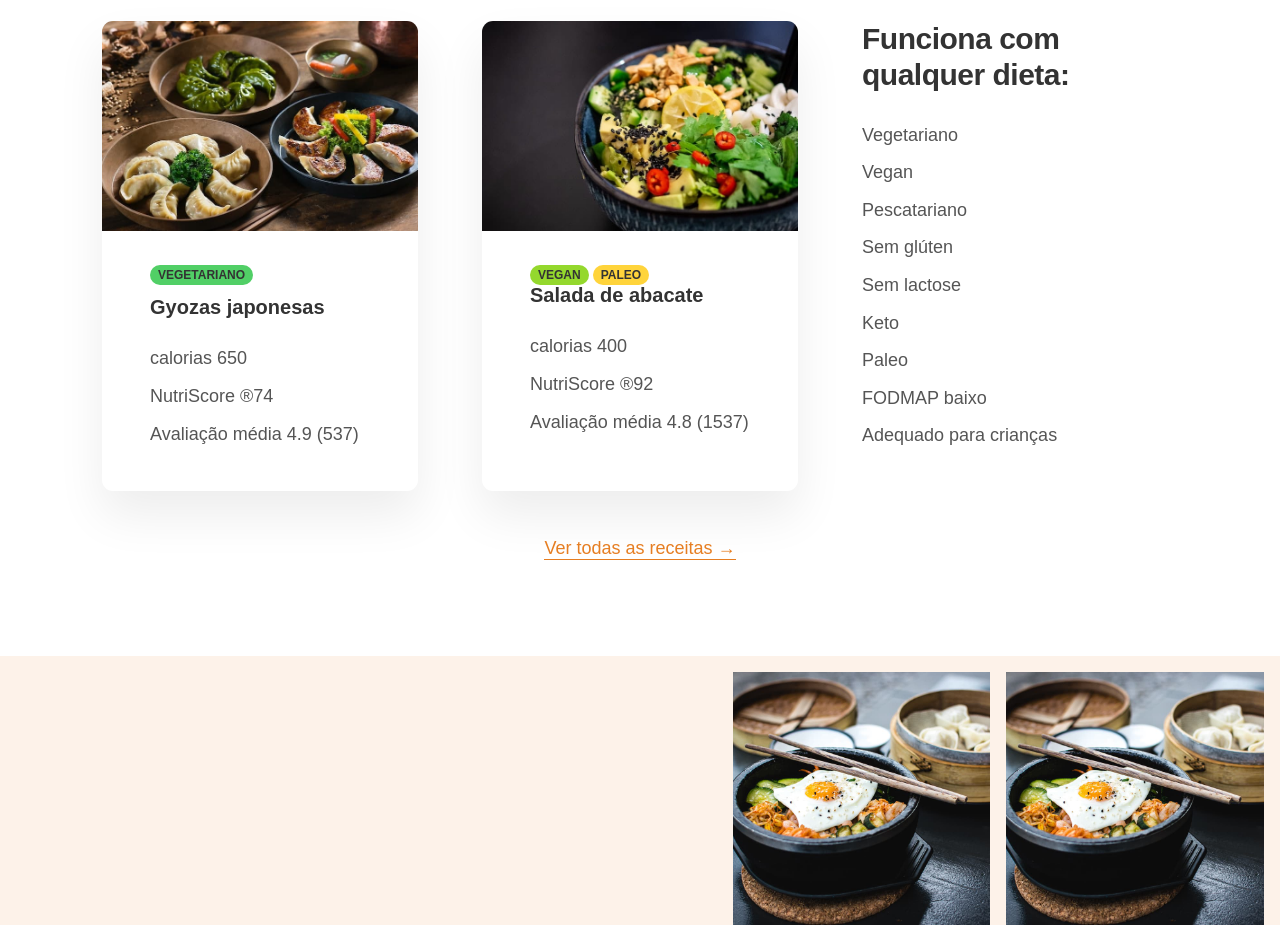
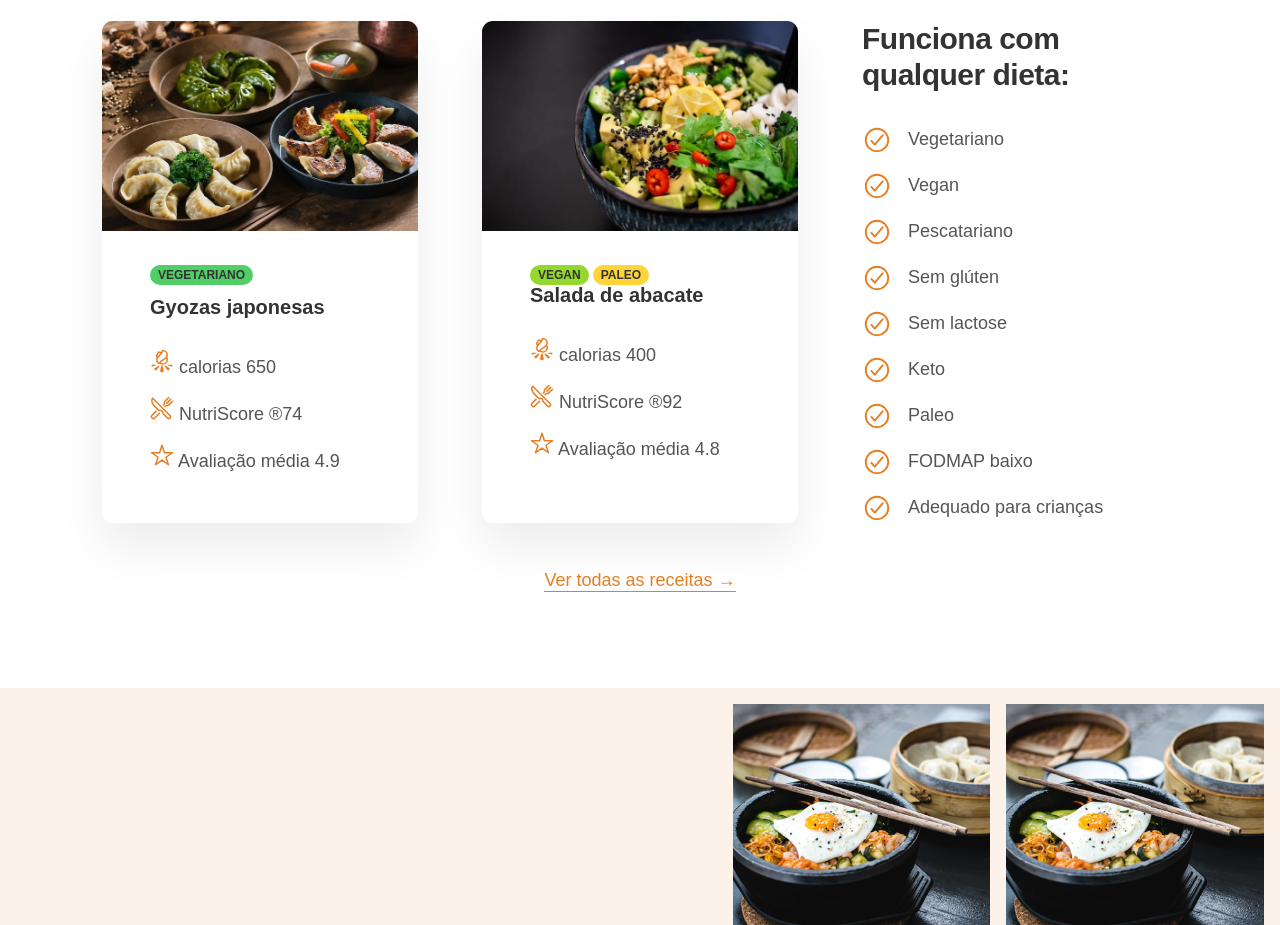
Before and after one commit to linox2000/Omnifood, a plain HTML site: page index.html in a window 1280 px wide. Shown: the part 2800-3725 px from the top of the page. Drawn offline with nearby package versions, Linux system fonts and the light colour scheme.

Commit message:
updated the html and css

```diff
--- a/css/main.css
+++ b/css/main.css
@@ -106,6 +106,17 @@
 .meal:hover{
   transform: translateY(-1.2rem);
   box-shadow: 0 3.2rem 6.4rem rgba(0, 0, 0, 0.06);
+}
+.meal-icon{
+  height: 2.4rem;
+  width: 2.4rem;
+  color: #e67e22;
+}
+.list-icon{
+  height: 3rem;
+  width: 3rem;
+  color: #e67e22;
+
 }
 .tag{
   display: inline-block;
--- a/index.html
+++ b/index.html
@@ -174,12 +174,16 @@
               </div>
               <p class="meal-title">Gyozas japonesas</p>
               <ul class="meal-attributes">
-                <li class="meal-attribute">calorias <strong>650</strong></li>
                 <li class="meal-attribute">
-                  NutriScore &reg;<strong>74</strong>
+                  <ion-icon class="meal-icon" class="" name="bonfire-outline"></ion-icon>
+                 <span>calorias <strong>650</strong> </span> </li>
+                <li class="meal-attribute">
+                  <ion-icon class="meal-icon" name="restaurant-outline"></ion-icon>
+                 <span> NutriScore &reg;<strong>74</strong></span>
                 </li>
                 <li class="meal-attribute">
-                  Avaliação média <strong>4.9</strong> (537)
+                  <ion-icon class="meal-icon" name="star-outline"></ion-icon>
+                 <span> Avaliação média <strong>4.9</strong> </span>
                 </li>
               </ul>
             </div>
@@ -197,12 +201,17 @@
               </div>
               <p class="meal-title">Salada de abacate</p>
               <ul class="meal-attributes">
-                <li class="meal-attribute">calorias <strong>400</strong></li>
                 <li class="meal-attribute">
-                  NutriScore &reg;<strong>92</strong>
-                </li>
+                  <ion-icon  class="meal-icon" name="bonfire-outline"></ion-icon>
+                 <span> calorias <strong>400</strong></span></li>
                 <li class="meal-attribute">
-                  Avaliação média <strong>4.8</strong> (1537)
+                  <ion-icon class="meal-icon" name="restaurant-outline"></ion-icon>
+                 <span>NutriScore &reg;<strong>92</strong>
+                 </span>
+                  </li>
+                <li class="meal-attribute">
+                  <ion-icon class="meal-icon" name="star-outline"></ion-icon>
+                 <span> Avaliação média <strong>4.8</strong></span>
                 </li>
               </ul>
             </div>
@@ -211,15 +220,24 @@
           <div class="diets">
             <h3 class="heading-tertiary">Funciona com qualquer dieta:</h3>
             <ul class="list">
-              <li class="list-item">Vegetariano</li>
-              <li class="list-item">Vegan</li>
-              <li class="list-item">Pescatariano</li>
-              <li class="list-item">Sem glúten</li>
-              <li class="list-item">Sem lactose</li>
-              <li class="list-item">Keto</li>
-              <li class="list-item">Paleo</li>
-              <li class="list-item">FODMAP baixo</li>
-              <li class="list-item">Adequado para crianças</li>
+              <li class="list-item"><ion-icon class="list-icon" name="checkmark-circle-outline"></ion-icon>
+               <span>Vegetariano</span> </li>
+              <li class="list-item"><ion-icon class="list-icon" name="checkmark-circle-outline"></ion-icon>
+               <span>Vegan</span> </li>
+              <li class="list-item"><ion-icon class="list-icon" name="checkmark-circle-outline"></ion-icon>
+               <span>Pescatariano</span> </li>
+              <li class="list-item"><ion-icon class="list-icon" name="checkmark-circle-outline"></ion-icon>
+               <span> Sem glúten</span></li>
+              <li class="list-item"><ion-icon class="list-icon" name="checkmark-circle-outline"></ion-icon>
+               <span>Sem lactose</span> </li>
+              <li class="list-item"><ion-icon class="list-icon" name="checkmark-circle-outline"></ion-icon>
+               <span>Keto</span> </li>
+              <li class="list-item"><ion-icon class="list-icon" name="checkmark-circle-outline"></ion-icon>
+               <span>Paleo</span> </li>
+              <li class="list-item"><ion-icon class="list-icon" name="checkmark-circle-outline"></ion-icon>
+               <span>FODMAP baixo</span> </li>
+              <li class="list-item"><ion-icon class="list-icon" name="checkmark-circle-outline"></ion-icon>
+               <span>Adequado para crianças</span> </li>
             </ul>
           </div>
         </div>
```
